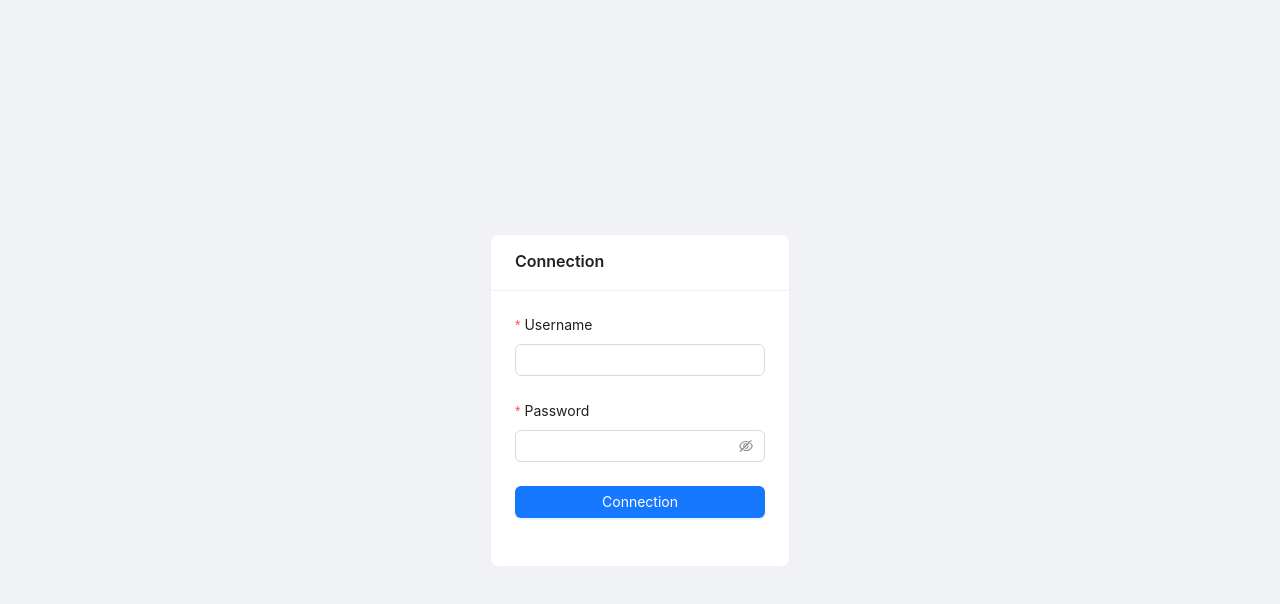
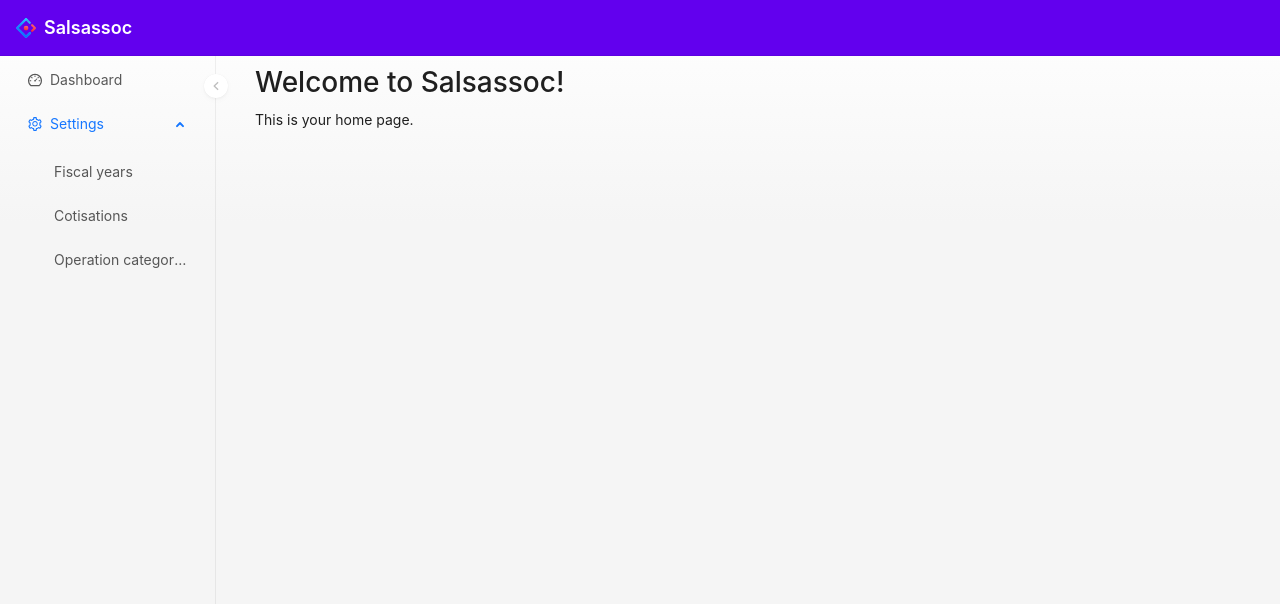
Before and after one commit to Salsassoc/salsassoc3, a React (Create React App) app: page /settings/fiscal_years in a window 1280 px wide. Before the commit this address led to /login. Shown: the top 604 px of the page. Built offline with nearby package versions, Linux system fonts and the light colour scheme; sample sign-in values are in the browser's storage.

Commit message:
Fix login

```diff
--- /dev/null
+++ b/src/components/results/Result.js
@@ -0,0 +1,30 @@
+import React from 'react';
+
+import { Result as AntdResult } from 'antd';
+
+import i18n from '../../utils/i18n.js';
+
+const Result = ( {status} ) => {
+
+    const getStatusMsg = (status) => {
+        switch(status){
+        case "403":
+            return i18n.t("Common_PageForbidden");
+        case "404":
+            return i18n.t("Common_PageNotFound");
+        default:
+            break;
+        }
+        return i18n.t("Common_ResultDefault");
+    }
+
+    const statusMsg = getStatusMsg(status);
+
+    return (<AntdResult
+        status={status}
+        title={status}
+        subTitle={statusMsg}
+    />)
+}
+
+export default Result;
--- a/src/layout/AppMenu.js
+++ b/src/layout/AppMenu.js
@@ -13,6 +13,7 @@ export function getAppMenu()
         return path;
     }
 
+    let subRoutes = [];
     let appMenu = {
         route: {
             path: getAdminUrl("/"),
@@ -20,17 +21,37 @@ export function getAppMenu()
         }
     }
 
+    // Dahsboard
     appMenu.route.routes.push({
         name: i18n.t('menu.dashboard'),
-        path: getAdminUrl("/home"),
+        path: getAdminUrl("/dashboard"),
         icon: <DashboardOutlined />,
     });
 
-    //About
+
+    // Settings
+    subRoutes = [];
+    subRoutes.push({
+        name: i18n.t('menu.settings_fiscal_years'),
+        path: getAdminUrl("/settings/fiscalyears"),
+        exact: true,
+    });
+    subRoutes.push({
+        name: i18n.t('menu.settings_cotisations'),
+        path: getAdminUrl("/settings/cotisations"),
+        exact: true,
+    });
+    subRoutes.push({
+        name: i18n.t('menu.settings_operation_categories'),
+        path: getAdminUrl("/settings/operation_categories"),
+        exact: true,
+    });
+
     appMenu.route.routes.push({
         name: i18n.t('menu.settings'),
         path: getAdminUrl("/settings"),
-        icon: <SettingOutlined />
+        icon: <SettingOutlined />,
+        routes: subRoutes,
     });
 
     return appMenu;
--- a/src/layout/AppRoutes.js
+++ b/src/layout/AppRoutes.js
@@ -1,32 +1,84 @@
 import React, { useState } from "react";
-import { Routes, Route, Navigate } from "react-router-dom";
+import { Routes, Route, Navigate, useLocation, useNavigate, useParams } from "react-router-dom";
+
+import PrivateRoute from '../layout/PrivateRoute.js';
+import NotFound from '../layout/NotFound.js';
 
 import Login from '../pages/Login.js';
-import Home from '../pages/Home.js';
+import Dashboard from '../pages/Dashboard.js';
+
+export const AppRouteWrapper = ({ component, ...rest }) => {
+    const router = {
+        navigate: useNavigate(),
+        location: useLocation(),
+        params: useParams()
+    }
+    const Component = component;
+    return <Component router={router} {...rest} />
+};
 
 const AppRoutes = () => {
 
-    const [isAuthenticated, setIsAuthenticated] = useState(false);
+    const navigate = useNavigate();
 
-    const handleLogin = () => {
-        setIsAuthenticated(true);
+    function handleLogin(user)
+    {
+      localStorage.setItem('user', user);
+
+      //const { from } = props.router.location.state || { from: { pathname: "/" } };
+      const { from } = { from: { pathname: "/" } };
+      navigate(from);
     };
 
     const handleLogout = () => {
-        setIsAuthenticated(false);
+      localStorage.removeItem('user');
     };
+
+    let privateRoutesConfig = [
+        {
+            path: "/",
+            element: <AppRouteWrapper component={Dashboard} />,
+        },
+        {
+            path: "/dashboard",
+            element: <AppRouteWrapper component={Dashboard} />,
+        },
+        {
+            path: "/settings/fiscal_years",
+            element: <AppRouteWrapper component={Dashboard} />,
+        },
+    ];
+
+    const privateRoutes = privateRoutesConfig.map((routeConfig, idx) => {
+
+        let element = routeConfig.element;
+
+        /*
+        if(routeConfig.right != undefined){
+            if(!user || !user.hasWebUserRight(routeConfig.right))
+            {
+                element = <AppRouteWrapper component={Forbidden} />
+            }
+        }*/
+
+        return (
+            <Route
+                key={idx}
+                exact
+                path={routeConfig.path}
+                element={element}
+            />
+        )
+    });
 
     return (
       <Routes>
-        <Route
-          path="/login"
-          element={isAuthenticated ? <Navigate to="/home" /> : <Login onLogin={handleLogin} />}
-        />
-        <Route
-          path="/home"
-          element={isAuthenticated ? <Home onLogout={handleLogout} /> : <Navigate to="/login" />}
-        />
-        <Route path="*" element={<Navigate to={isAuthenticated ? '/home' : '/login'} />} />
+        <Route exact path='/' element={<PrivateRoute />}>
+            {privateRoutes}
+        </Route>
+        <Route path='/logout' element={<AppRouteWrapper component={Login} onLogin={handleLogin} /> } />
+        <Route path='/login' element={<AppRouteWrapper component={Login} onLogin={handleLogin} /> } />
+        <Route path="*" element={<AppRouteWrapper component={NotFound} /> } />
       </Routes>
     );
 }
--- /dev/null
+++ b/src/layout/NotFound.js
@@ -0,0 +1,17 @@
+import React from 'react'
+
+import i18n from '../utils/i18n.js';
+
+import AppLayout from './AppLayout.js';
+
+import Result from '../components/results/Result.js';
+
+const NotFound = () => {
+    return (
+        <AppLayout>
+            <Result status="404" />
+        </AppLayout>
+    );
+}
+
+export default NotFound;
--- /dev/null
+++ b/src/layout/PrivateRoute.js
@@ -0,0 +1,19 @@
+import React from 'react';
+import { Navigate, Outlet, useLocation } from 'react-router-dom';
+
+const PrivateRoute = () => {
+    const location = useLocation();
+    const auth = localStorage.getItem('user');
+
+      console.log(location, auth);
+
+    if(auth){
+        // If authorized, return an outlet that will render child elements
+        return <Outlet />;
+    }
+
+    // If not, return element that will navigate to login page
+    return auth ? <Outlet /> : <Navigate to="/login" replace state={{from: location}} />;
+}
+
+export default PrivateRoute;
--- a/src/locales/en.json
+++ b/src/locales/en.json
@@ -1,7 +1,10 @@
 {
 	"menu": {
 		"dashboard": "Dashboard",
-		"settings": "Settings"
+		"settings": "Settings",
+		"settings_fiscal_years": "Fiscal years",
+		"settings_cotisations": "Cotisations",
+		"settings_operation_categories": "Operation categories"
 	},
 	"pages": {
 		"login": {
--- a/src/locales/fr.json
+++ b/src/locales/fr.json
@@ -1,7 +1,10 @@
 {
 	"menu": {
 		"dashboard": "Tableau de bord",
-		"settings": "Paramètres"
+		"settings": "Paramètres",
+		"settings_fiscal_years": "Années fiscales",
+		"settings_cotisations": "Cotisations",
+		"settings_operation_categories": "Catégories d'opération"
 	},
 	"pages": {
 		"login": {
--- a/src/pages/Home.js
+++ b/src/pages/Dashboard.js
@@ -2,7 +2,7 @@ import React from 'react';
 
 import AppLayout from '../layout/AppLayout.js';
 
-const Home = () => {
+const Dashboard = () => {
 
   return (
     <AppLayout>
@@ -12,4 +12,4 @@ const Home = () => {
   );
 };
 
-export default Home;
+export default Dashboard;
--- a/src/pages/Login.js
+++ b/src/pages/Login.js
@@ -2,11 +2,13 @@ import React from 'react';
 import { Button, Card, Form, Input } from 'antd';
 
 import i18n from '../utils/i18n.js';
+import Password from 'antd/lib/input/Password.js';
 
 const Login = ({ onLogin }) => {
-  const onFinish = (values) => {
-    console.log('Login Success:', values);
-    onLogin();
+
+  function onFinish(values){
+    const user = {username: values.username};
+    onLogin(user);
   };
 
   return (
@@ -15,7 +17,7 @@ const Login = ({ onLogin }) => {
         <Form
           name="login"
           layout="vertical"
-          initialValues={{ remember: true }}
+          initialValues={{ username: 'admin', password: 'password', remember: true }}
           onFinish={onFinish}
         >
           <Form.Item
```
